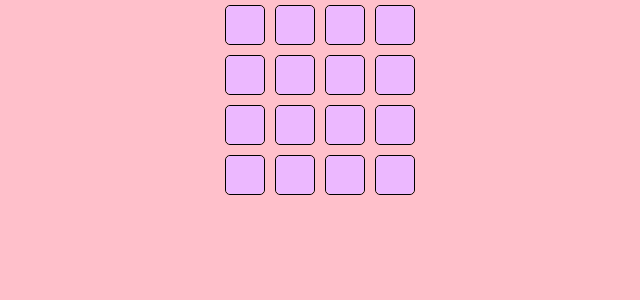
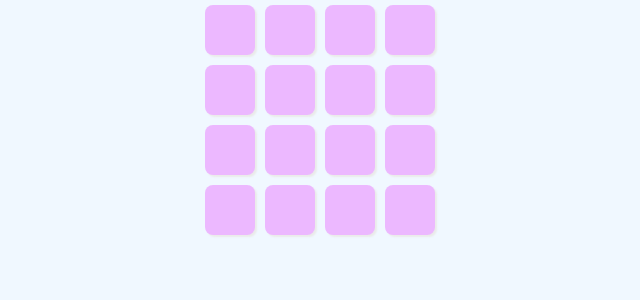
Before and after one commit to teodorakadic/memory-game, a React (Create React App) app: page / in a window 1280 px wide. Shown: the top 300 px of the page, without its empty margins (320-960 px from the left). Built offline with nearby package versions, Linux system fonts and the light colour scheme.

Commit message:
Updated Card Styling

```diff
--- a/src/styles/App.css
+++ b/src/styles/App.css
@@ -14,5 +14,5 @@ body {
 
 .App {
 	min-height: 100vh;
-	background: pink;
+	background: aliceblue;
 }
--- a/src/styles/Card.css
+++ b/src/styles/Card.css
@@ -1,6 +1,6 @@
 .card-wrapper {
-	height: 40px;
-	width: 40px;
+	height: 50px;
+	width: 50px;
 	margin: 5px;
 	display: flex;
 	justify-content: center;
@@ -8,7 +8,7 @@
 
 	position: relative;
 	perspective: 100px;
-	border-radius: 5px;
+	border-radius: 8px;
 	transition: 0.5s;
 	cursor: pointer;
 }
@@ -21,22 +21,24 @@
 	width: 100%;
 	transition: 0.5s;
 	transform-style: preserve-3d;
-	border: 1px solid black;
-	border-radius: 5px;
+	/* border: 1px solid grey; */
+	border-radius: 8px;
 	user-select: none;
 }
 
 .card-front {
-	font-size: 26px;
+	font-size: 30px;
 	display: flex;
 	justify-content: center;
 	align-items: center;
 	transform: rotateY(180deg);
+	box-shadow: 2px 2px 2px rgb(234, 234, 234);
 	background: white;
 }
 
 .card-back {
 	background: #ecb8ff;
+	box-shadow: 2px 2px 2px rgb(234, 234, 234);
 }
 
 .selectable:hover .card-back {
@@ -51,7 +53,7 @@
 	height: 100%;
 	width: 100%;
 	backface-visibility: hidden;
-	border-radius: 5px;
+	border-radius: 8px;
 }
 
 .card-wrapper.selected .content {
```
